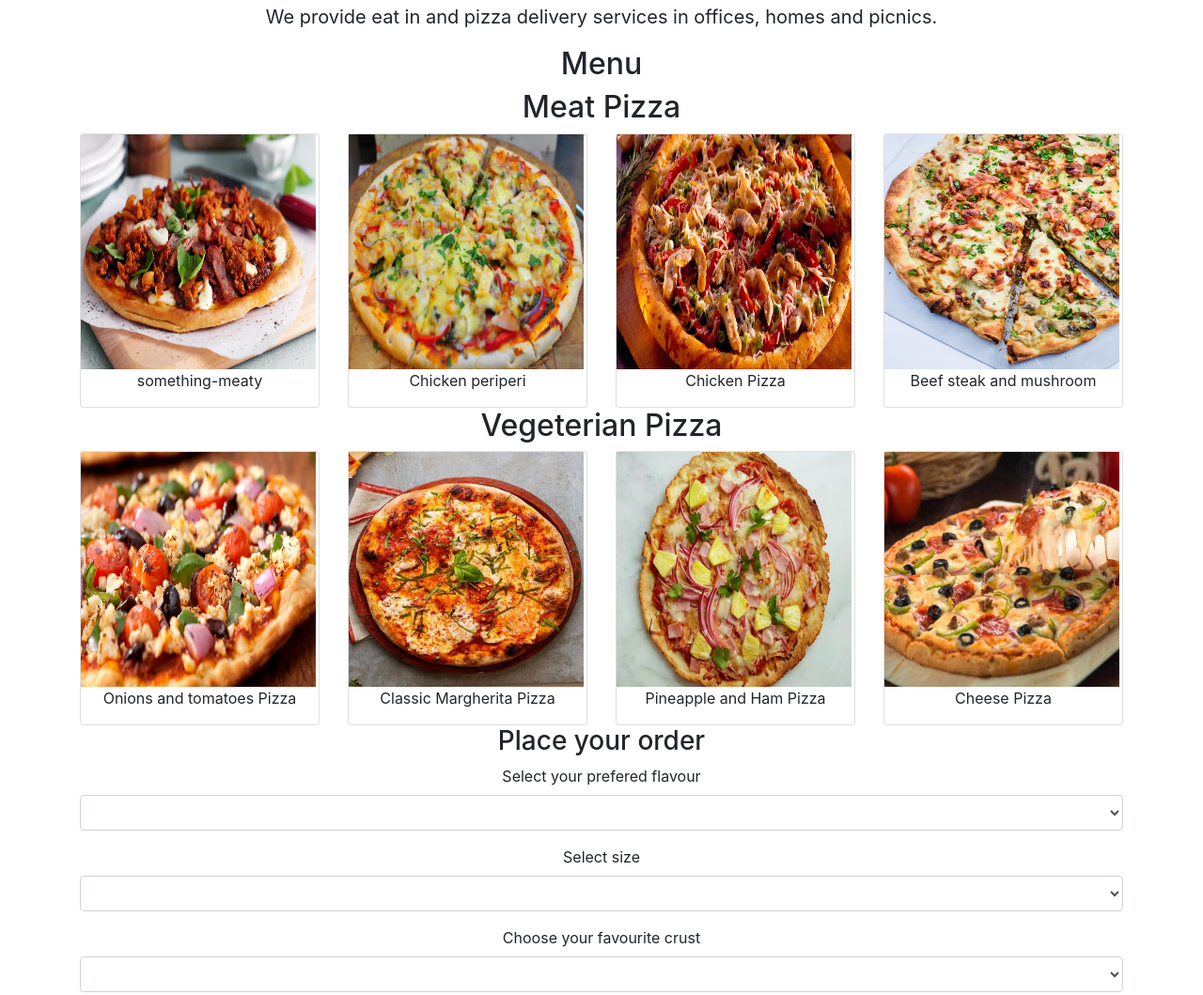
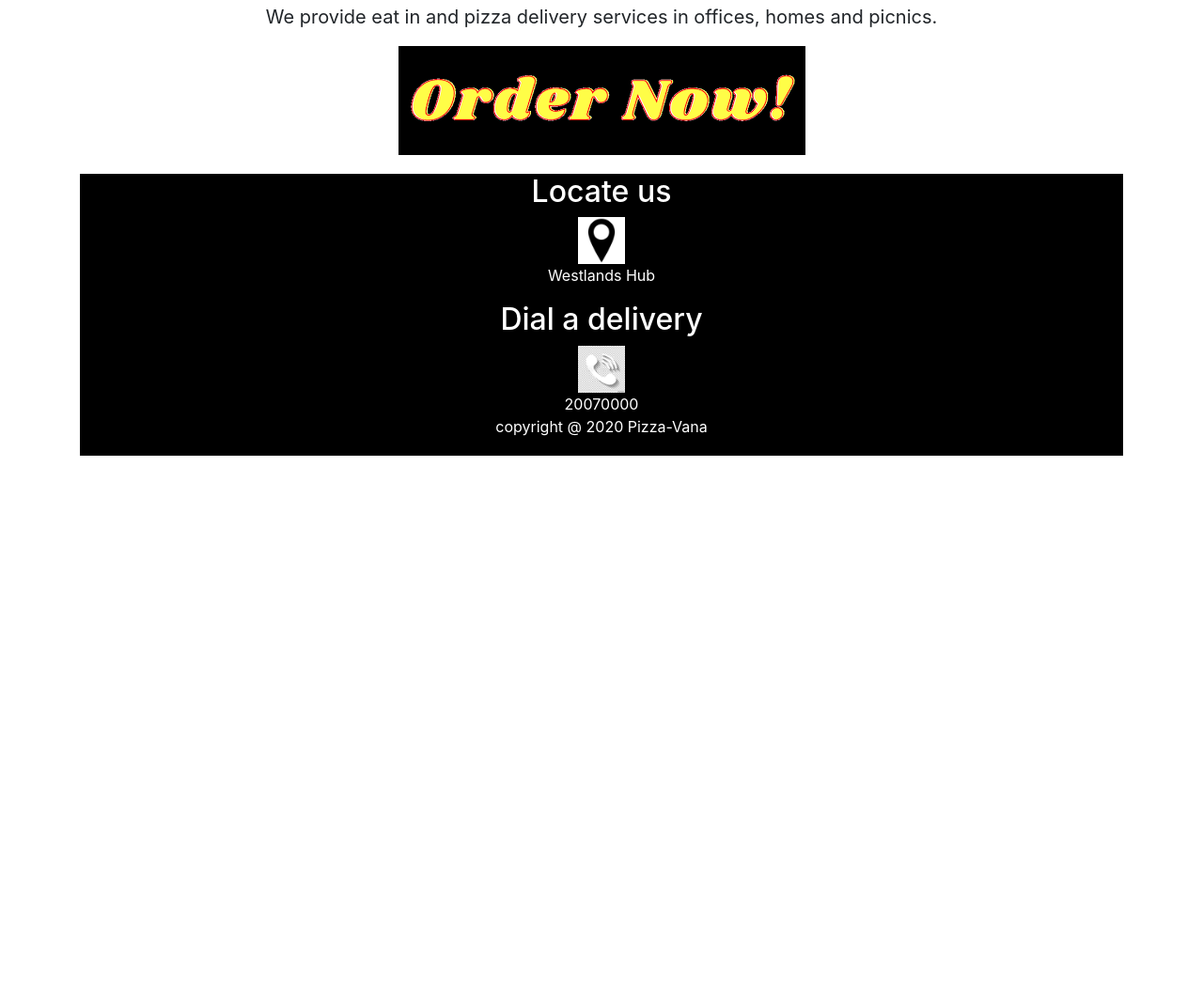
Before and after one commit to EveNyarango/Pizza-Vana, a plain HTML site: page index.html in a window 1280 px wide. Shown: the part 861-1920 px from the top of the page at 94% size. After the commit the page ends 1346 px from the top, so only its background shows below. Drawn offline with nearby package versions, Linux system fonts and the light colour scheme.

Commit message:
add a button and image

```diff
--- a/index.html
+++ b/index.html
@@ -35,109 +35,7 @@
             <p>Our prices are very affordable.</p>
             <p>We provide eat in and pizza delivery services in offices, homes and picnics. </p>
         </div>
-        <h2>Menu</h2>
-        <h2>Meat Pizza</h2>
-
-        <div class="row">
-            <div class="col-md-3">
-                <div class="card">
-                <img src="images/something-meaty.jpg" alt="">
-                <p>something-meaty</p>
-            </div>
-            </div>
-            <div class="col-md-3">
-                <div class="card">
-                <img src="images/chicken periperi.jpg" alt="">
-                <p>Chicken periperi</p>
-            </div>
-            </div>
-            <div class="col-md-3">
-                <div class="card">
-                <img src="images/chicken pizza.jpg" alt="">
-                <p>Chicken Pizza</p>
-            </div>
-            </div>
-            <div class="col-md-3">
-                <div class="card">
-                <img src="images/beef steak & mushroom.jpg" alt="">
-                <p>Beef steak and mushroom</p>
-            </div>
-            </div>
-        </div>
-
-        <h2>Vegeterian Pizza</h2>
-
-        <div class="row">
-            <div class="col-md-3">
-                <div class="card">
-                <img src="images/onions & tomato.jpg" alt="">
-                <p>Onions and tomatoes Pizza</p>
-            </div>
-            </div>
-            <div class="col-md-3">
-                <div class="card">
-                <img src="images/margherita.jpg" alt="">
-                <p> Classic Margherita Pizza </p>
-            </div>
-            </div>
-            <div class="col-md-3">
-                <div class="card">
-                <img src="images/pineapple ham pizza.jpeg" alt="">
-                <p>Pineapple and Ham Pizza</p>
-            </div>
-            </div>
-            <div class="col-md-3">
-                <div class="card">
-                <img src="images/cheese.jpg" alt="">
-                <p>Cheese Pizza</p>
-            </div>
-            </div>
-
-        </div>
-
-        <!-- order corner -->
-
-        <h3>Place your order</h3>
-
-<form action="">
-    <div class="form-group">
-        <label for="exampleFormControlSelect1">Select your prefered flavour</label>
-        <select class="form-control" id="exampleFormControlSelect1">
-            <option></option>
-          <option>Something-meaty</option>
-          <option>Chicken periperi</option>
-          <option>Chicken Pizza</option>
-          <option>Beef steak and mushroom</option>
-          <option>Onions and tomatoes Pizza</option>
-        </select>
-      </div>
-      <div class="form-group">
-        <label for="exampleFormControlSelect2">Select size</label>
-        <select class="form-control" id="exampleFormControlSelect2">
-            <option value=""></option>
-          <option>Small  @Ksh.700</option>
-          <option>Medium  @Ksh.1000</option>
-          <option>Large  @Ksh.1400</option>
-        </select>
-      </div>
-      <div class="form-group">
-        <label for="exampleFormControlSelect3">Choose your favourite crust</label>
-        <select class="form-control" id="exampleFormControlSelect3">
-            <option value=""></option>
-          <option>Cripsy @Ksh.300</option>
-          <option>Stuffed  @Ksh.200</option>
-          <option>Glutten-free  @Ksh.150</option>
-        </select>
-      </div>
-</form>
-<!-- <form action="">
-    <div class="custom-control custom-checkbox">
-
-        <label class="custom-control-label" for="customCheck1">Select your prefered flavour</label>
-        <input type="checkbox" class="custom-control-input" id="customCheck1">
-      </div> -->
-
-<!-- </form> -->
+        <a href="order.html"><img src="images/order `.png" alt=""></a>
 
         <footer>
             <h2>Locate us</h2>
```
Also changed, not shown: menu.html (+12 -0 lines), order.html (+11 -0 lines), images/order 4.png (added), images/order `.png (added).
